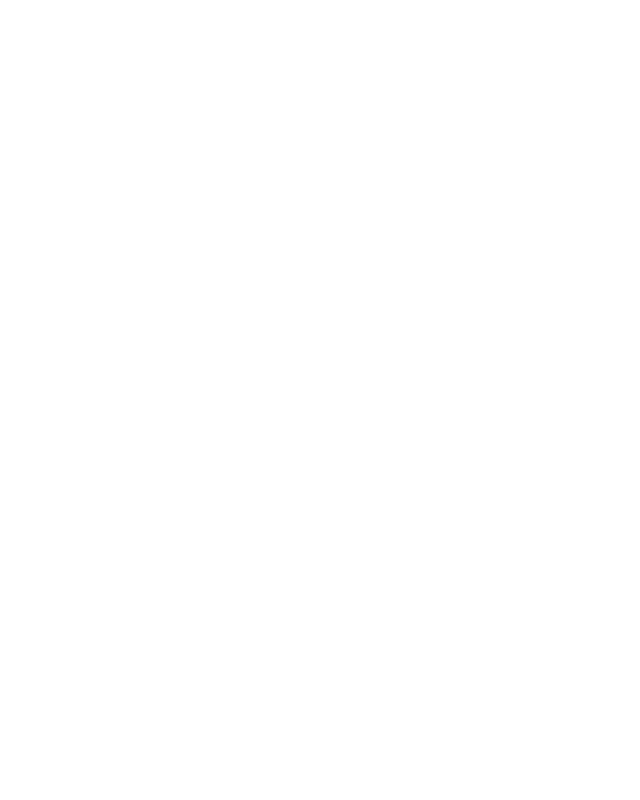
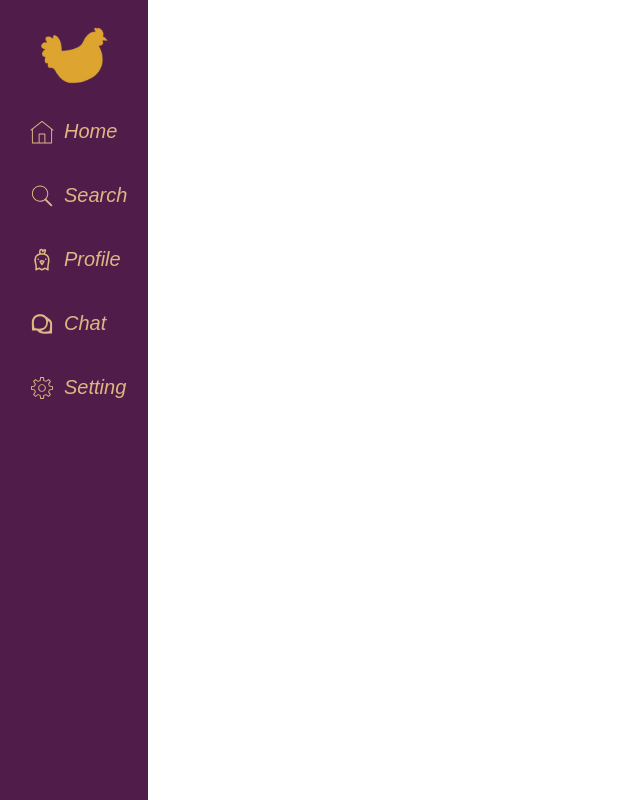
Before and after one commit to VTiS15/Chicker, a React (Create React App) app in the folder chicker/: page /Profile in a window 1280 px wide. Before the commit this address had no page. Shown: the whole page, without its empty margins (0-640 px from the left). Built offline with nearby package versions, Linux system fonts and the light colour scheme.

Commit message:
add peofile page

```diff
--- a/chicker/src/App.js
+++ b/chicker/src/App.js
@@ -5,6 +5,7 @@
 import LoginPage from "./Frontend/Pages/LoginPage";
 import RegistrartionPage from "./Frontend/Pages/RegistrationPage";
 import SearchPage from "./Frontend/Pages/SearchPage";
+import ProfilePage from "./Frontend/Pages/ProfilePage";
 import Home from "./Frontend/Pages/Home";
 
 export default function App() {
@@ -16,6 +17,7 @@
           <Route path="/Login" element={<LoginPage />} />
           <Route path="/Registrartion" element={<RegistrartionPage />} />
           <Route path="/Search" element={<SearchPage />} />
+          <Route path="/Profile" element={<ProfilePage />} />
         </Route>
       </Routes>
     </BrowserRouter>
--- a/chicker/src/Frontend/Pages/Home.css
+++ b/chicker/src/Frontend/Pages/Home.css
@@ -3,10 +3,6 @@
   font-family: "Poppins";
   display: flex;
   height: 3000pxauto;
-}
-
-.SideBar {
-  position: fixed;
 }
 
 .grid-container {
@@ -17,7 +13,7 @@
   display: grid;
   column-gap: 2%;
   padding-left: 14%;
-  padding-right:  10px;
+  padding-right: 10px;
   grid-template-columns: 48% 48%;
   grid-template-rows: 48% 48%;
 }
--- /dev/null
+++ b/chicker/src/Frontend/Pages/ProfilePage.css
@@ -0,0 +1,8 @@
+.ProfilePage {
+  background-color: #dfb682;
+  height: 100vh;
+  width: 300vh;
+  position: fixed;
+  padding-left: 15%;
+  align-items: center;
+}
--- /dev/null
+++ b/chicker/src/Frontend/Pages/ProfilePage.js
@@ -0,0 +1,13 @@
+import Sidebar from "../components/sidebar";
+
+export default function ProfilePage() {
+  return (
+    <>
+      <Sidebar />
+      <div className="ProfilePage">
+        <img></img>
+        <h2>Username</h2>
+      </div>
+    </>
+  );
+}
--- a/chicker/src/Frontend/components/sidebar.js
+++ b/chicker/src/Frontend/components/sidebar.js
@@ -27,10 +27,12 @@
           <span className="button-text">Search</span>
         </button>
       </Link>
-      <button className="sidebar-button">
-        <img className="icon" src={profile} alt="Home" />
-        <span className="button-text">Profile</span>
-      </button>
+      <Link to="/Profile" style={linkstyle}>
+        <button className="sidebar-button">
+          <img className="icon" src={profile} alt="Home" />
+          <span className="button-text">Profile</span>
+        </button>
+      </Link>
       <button className="sidebar-button">
         <img className="icon" src={chat} alt="Home" />
         <span className="button-text">Chat</span>
```
